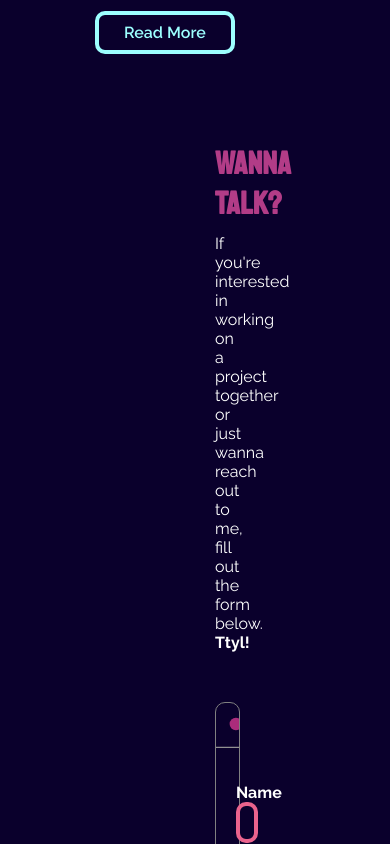
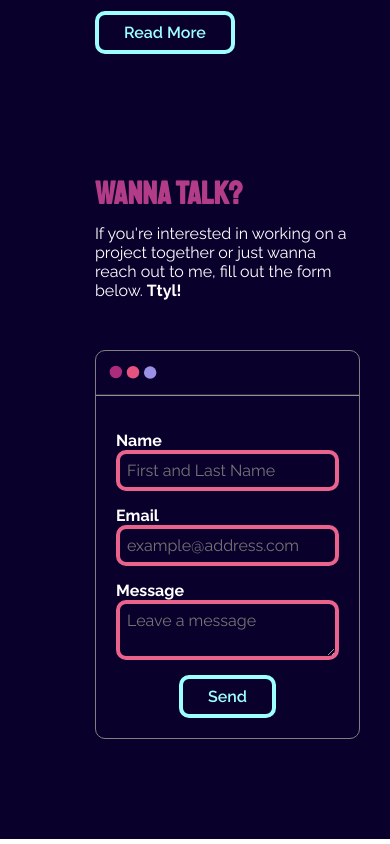
Before and after one commit to anagarango/Portfolio, a Next.js app: page / in a window 390 px wide. Shown: the part 6340-7184 px from the top of the page. Built offline with nearby package versions, Linux system fonts and the light colour scheme.

Commit message:
mobile friendly 🤗

```diff
--- a/styles/globals.css
+++ b/styles/globals.css
@@ -130,6 +130,10 @@ main{
     padding: 150px 30px 30px 30px !important;
   }
 
+  #Contact{
+    padding: 30px 30px 100px 30px
+  }
+
   .mainContainer{
     padding:50px !important
   }
```
